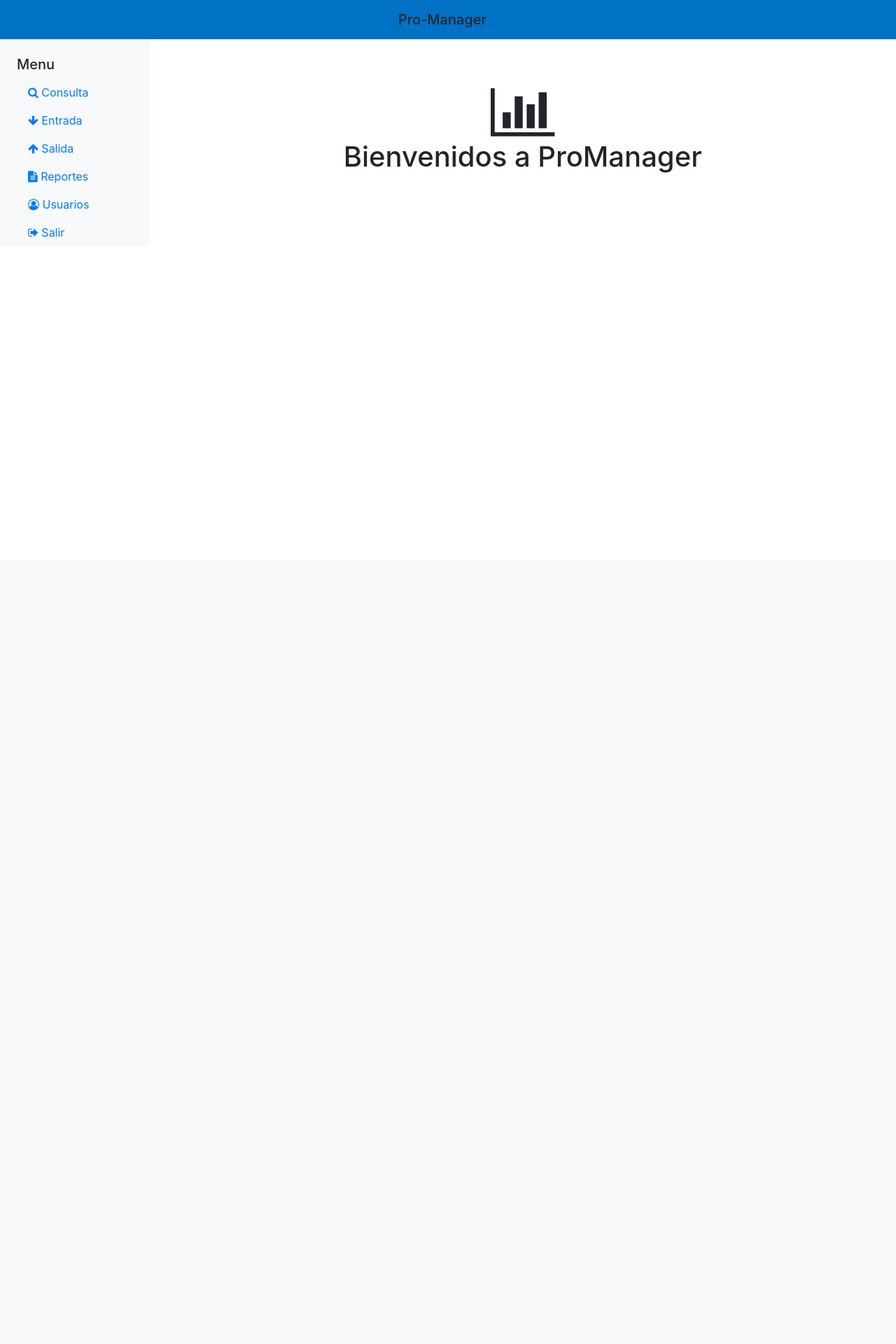
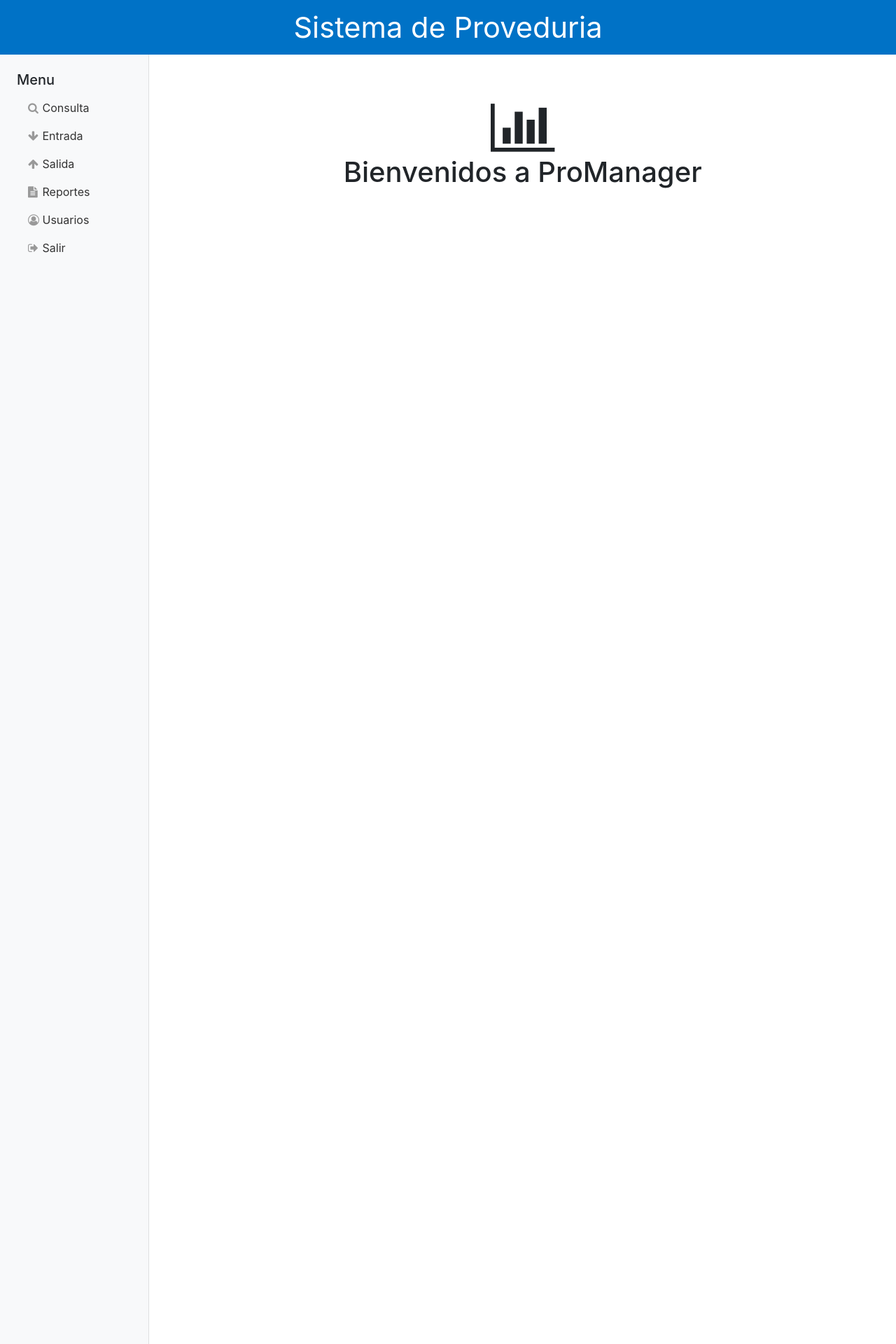
Before and after one commit to Alfredopuchi94/ProManager, a PHP site: page /panel.php in a window 1280 px wide. Shown: the top 1920 px of the page at 70% size. Before the commit the page ends 339 px from the top, so only its background shows below. Run offline with PHP 8.4, Linux system fonts and the light colour scheme.

Commit message:
Actulizar panel.php

```diff
--- a/panel.php
+++ b/panel.php
@@ -9,7 +9,7 @@
 </head>
 <body>
 	<nav class="navbar navbar-primary sticky-top bgnav justify-content-center">
-		<span class="navbar-brand mb-0 h1">Pro-Manager</span>
+		<p class="mb-0 title-5" style="color: white;">Sistema de Proveduria</p>
 	</nav>
 	<div class="container-fluid">
 		<div class="row">
@@ -38,7 +38,7 @@
 					</ul>
 				</div>
 			</nav>
-			<div class="col-md-10 my-3">
+			<div class="col-md-10 my-3" style="height: 3000px;">
 				<div class="row">
 					<div class="col-md-12 pt-5">
 						<span class="fa fa-bar-chart fa-5x w-100 text-center"></span>
--- a/src/assets/css/app.css
+++ b/src/assets/css/app.css
@@ -12,3 +12,38 @@ body {
 .title-9{ font-size: .7rem; }
 
 .bgnav{	background-color: #0072C6;}
+
+.sidebar{
+	position: fixed;
+	top: 0;
+	bottom: 0;
+	left: 0;
+	z-index: 100;
+	padding: 0;
+	box-shadow: inset -1px 0 0 rgba(0, 0, 0, .1);
+}
+
+.sidebar-sticky{
+	position: -webkit-sticky;
+	position: sticky;
+	top: 78px;
+	height: calc(100vh - 78px);
+	padding-top: .5rem;
+	overflow-x: hidden;
+	overflow-y: auto;
+}
+
+.colorLetraMenu{
+	color: #333;
+}
+
+.colorLetraMenu:hover,
+.colorLetraMenu:hover > .colIconMenu {
+	color: #333;
+}
+
+.colIconMenu{
+	color: #999;
+	width: 16px;
+	height: 16px;
+}
```
